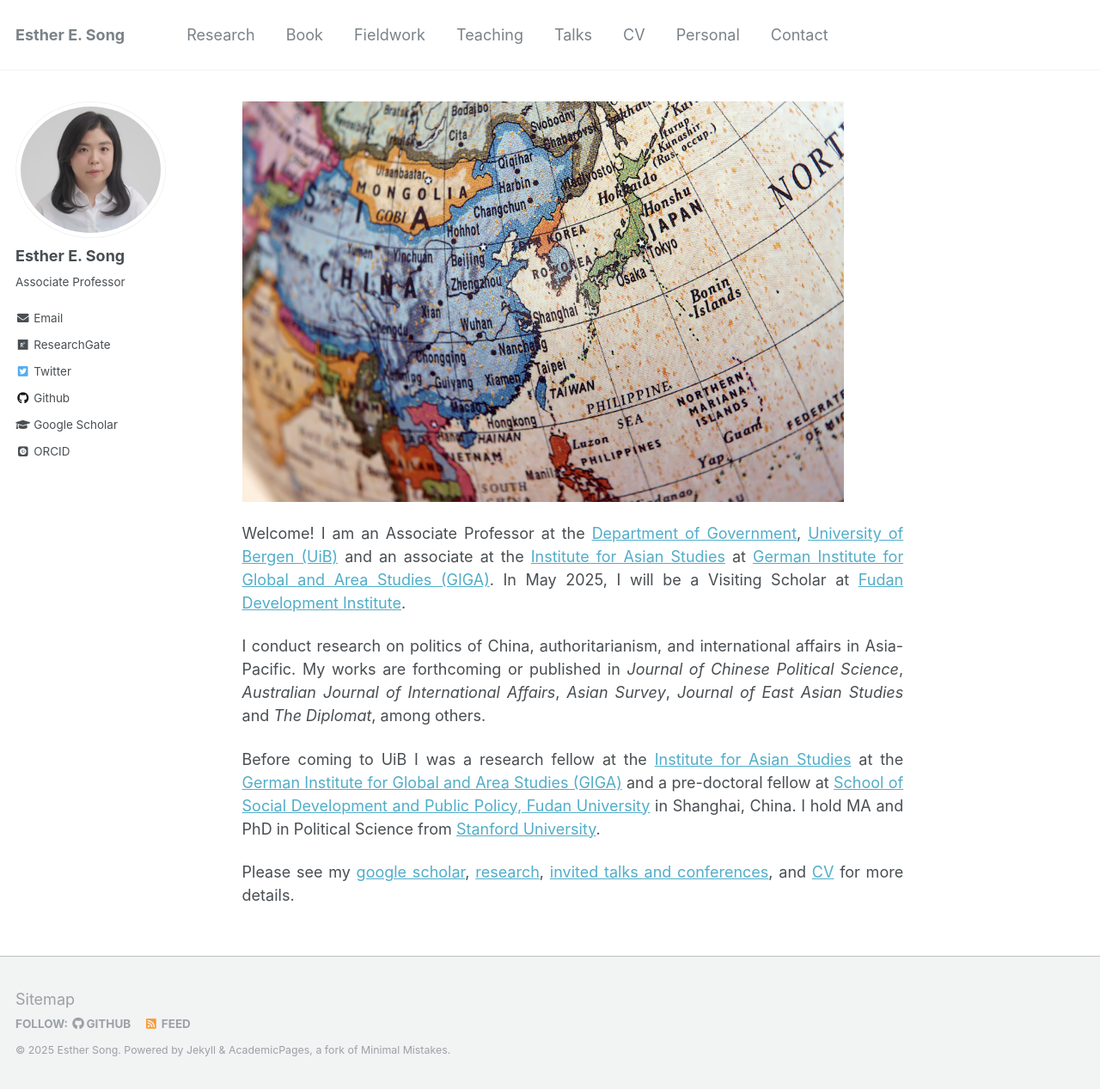
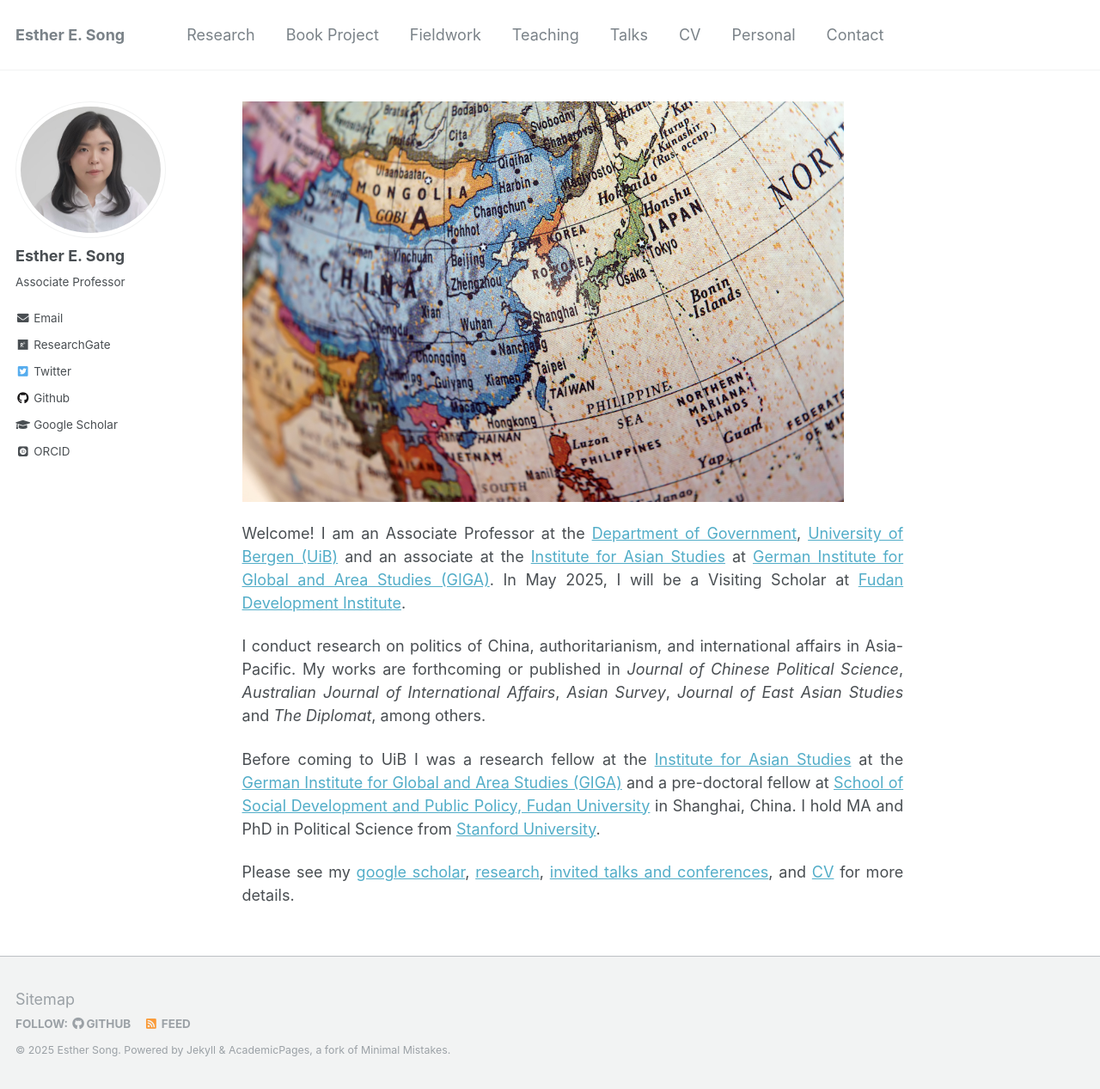
Before and after one commit to ehsong/ehsong.github.io, a Jekyll site: the page built from _pages/about.md, in a window 1280 px wide and 1267 px high. Shown: the whole window at 86% size. Built offline with Jekyll 4.4.1, drawn with Linux system fonts in a browser that asks for light colours; some web fonts are replaced.

Commit message:
Update navigation.yml

```diff
--- a/_data/navigation.yml
+++ b/_data/navigation.yml
@@ -3,7 +3,7 @@ main:
   - title: "Research"
     url: /research/
 
-  - title: "Book"
+  - title: "Book Project"
     url: /book/
 
   - title: "Fieldwork"
```
